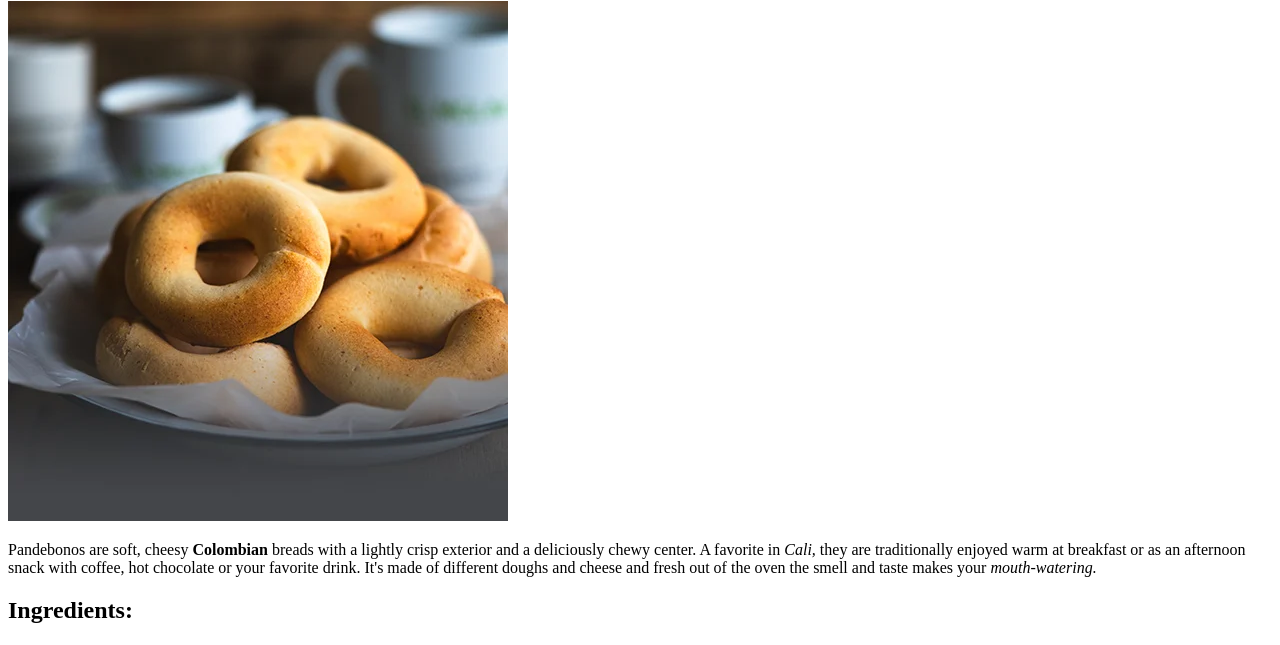
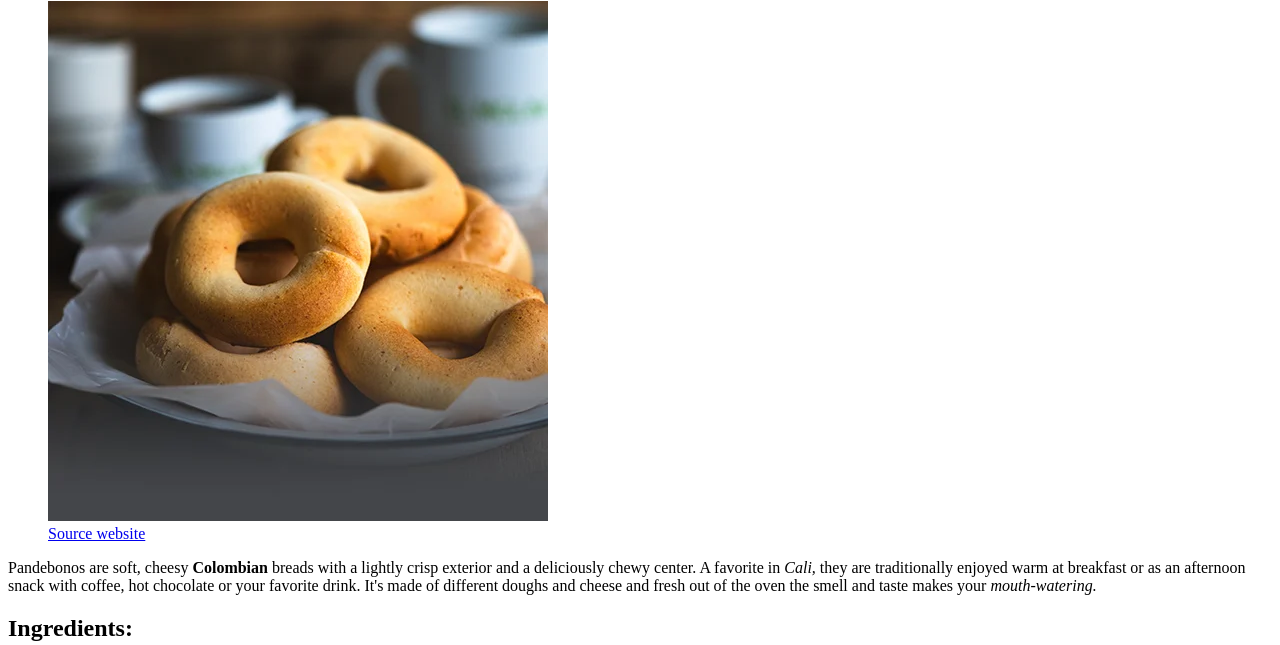
Before and after one commit to Camilo-Garcia/odin-recipes, a plain HTML site: page recipes/pandebono.html in a window 1280 px wide. Shown: the part 79-724 px from the top of the page. Drawn offline with Linux system fonts and the light colour scheme.

Commit message:
Add figcaption to pandebono.html for the use of the image

```diff
--- a/recipes/pandebono.html
+++ b/recipes/pandebono.html
@@ -8,7 +8,15 @@
 <body>
     <h1>Pandebono: Traditional Colombian Cheese Bread</h1>
 
-    <img src="../images/pandebono-valluno-tradicional-el-molino-cali.png" alt="Picture of a pandebono valluno">
+    <figure>
+        <img src="../images/pandebono-valluno-tradicional-el-molino-cali.png" alt="Picture of a pandebono valluno">
+        <figcaption>
+            <a href="https://elmolino.com.co/producto/pandebono/ ">
+             Source website
+            </a>
+        </figcaption>
+    </figure>
+
 
     <p>Pandebonos are soft, cheesy <strong>Colombian</strong> breads with a lightly crisp
         exterior and a deliciously chewy center. A favorite in <em>Cali,</em> they are
```
